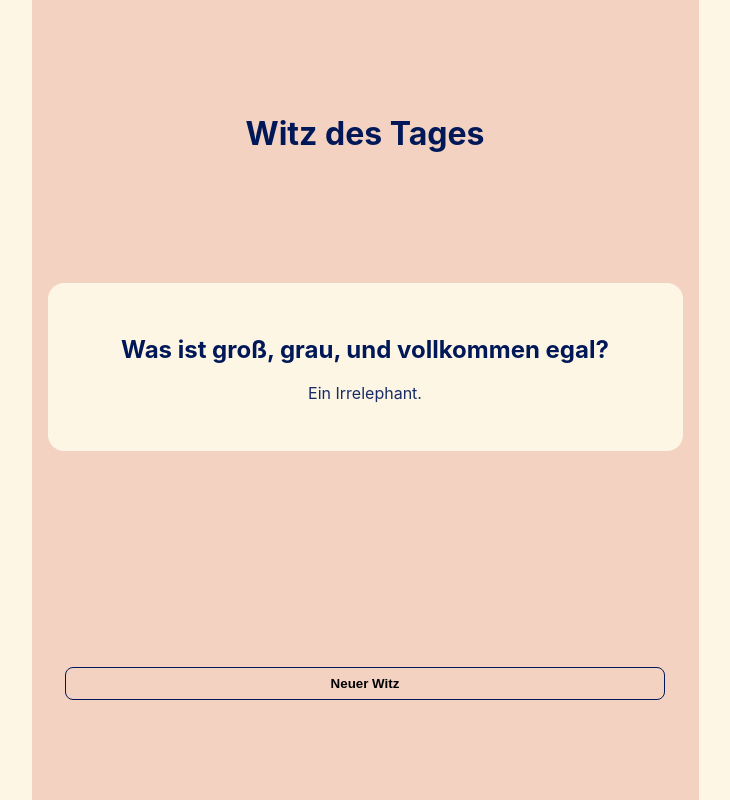
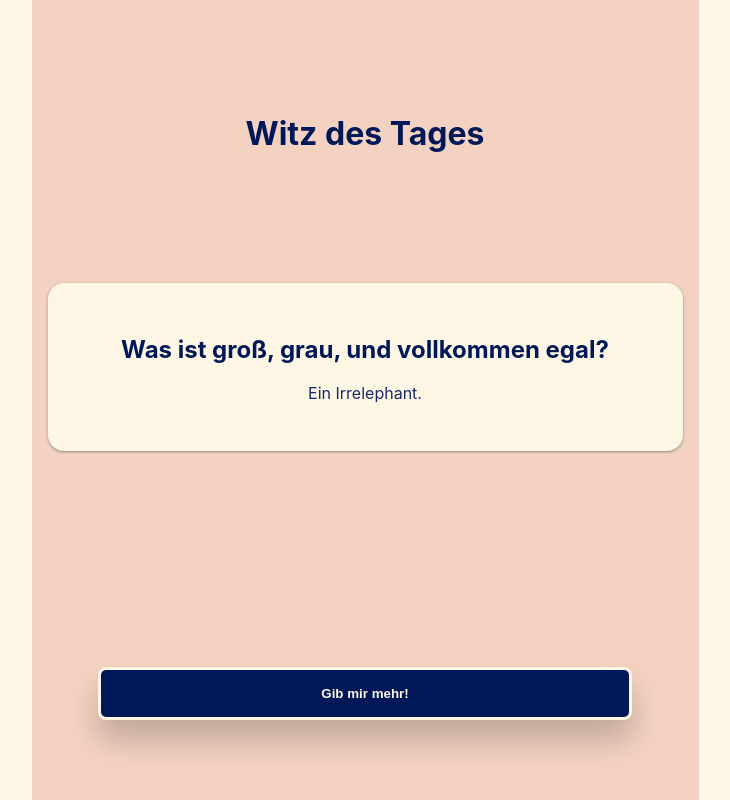
Before and after one commit to PReichetanz/joke-of-the-day, a React (Create React App) app: page / in a window 1280 px wide. Shown: the whole page, without its empty margins (275-1005 px from the left). Built offline with nearby package versions, Linux system fonts and the light colour scheme.

Commit message:
Add styling

```diff
--- a/src/GlobalStyles.tsx
+++ b/src/GlobalStyles.tsx
@@ -16,8 +16,8 @@ const GlobalStyles = createGlobalStyle`
         --color-stroke: #001858;
         --color-main: #f3d2c1;
         --color-highlight: #fef6e4;
+        --color-secondary: #8bd3dd;
         --color-tertiary: #e16162;
-        --color-tertiary-hover: #E77862;
     }
 
     html {
--- a/src/components/Button.tsx
+++ b/src/components/Button.tsx
@@ -6,14 +6,26 @@ type ButtonProps = {
 };
 
 const Button = styled.button<ButtonProps>`
-  background: var(--color-button);
+  background: var(--color-stroke);
+  color: var(--color-highlight);
   border-radius: 0.5rem;
-  border: 1px solid var(--color-stroke);
+  border: 3px solid var(--color-card-background);
+  box-shadow: rgba(0, 0, 0, 0.2) 0px 20px 30px;
   font-weight: 700;
-  padding: 0.5rem;
+  padding: 1rem;
   display: block;
-  width: 90%;
+  width: 80%;
   margin: auto;
+  &:hover {
+    background: var(--color-highlight);
+    color: var(--color-stroke);
+    border: 3px solid var(--color-stroke);
+    font-size: 1rem;
+  }
+  &:active {
+    background: var(--color-sub-headline);
+    color: var(--color-highlight);
+  }
 `;
 
 export default Button;
--- a/src/components/Card.tsx
+++ b/src/components/Card.tsx
@@ -20,6 +20,8 @@ const Container = styled.article`
   margin: 1rem;
   padding: 2rem;
   border-radius: 1rem;
+  box-shadow: rgba(60, 64, 67, 0.3) 0px 1px 2px 0px,
+    rgba(60, 64, 67, 0.15) 0px 1px 3px 1px;
 `;
 
 const Headline = styled.h2`
--- a/src/components/JokeGenerator.tsx
+++ b/src/components/JokeGenerator.tsx
@@ -9,7 +9,5 @@ type JokeGeneratorProps = {
 export default function JokeGenerator({
   jokeOfTheDay,
 }: JokeGeneratorProps): JSX.Element {
-  console.log('jokeOfTheDay in JokeGenerator', jokeOfTheDay);
-
   return <Card joke={jokeOfTheDay} />;
 }
--- a/src/hooks/useJokes.ts
+++ b/src/hooks/useJokes.ts
@@ -8,10 +8,8 @@ export default function useJokes() {
     question: '',
     answer: '',
   });
-  console.log('jokeOfTheDay:', jokeOfTheDay);
 
   function getRandomJoke() {
-    console.log('getRandomJoke was called');
     const randomIndex = getRandomIndex(0, jokes.length - 1);
     setJokeOfTheDay(jokes[randomIndex]);
   }
--- a/src/pages/JokeOfTheDay.tsx
+++ b/src/pages/JokeOfTheDay.tsx
@@ -19,7 +19,7 @@ export default function JokeOfTheDay(): JSX.Element {
         <JokeGenerator jokeOfTheDay={jokeOfTheDay} />
       </main>
       <footer>
-        <Button onClick={getRandomJoke}>Neuer Witz</Button>
+        <Button onClick={getRandomJoke}>Gib mir mehr!</Button>
       </footer>
     </PageContainer>
   );
```
